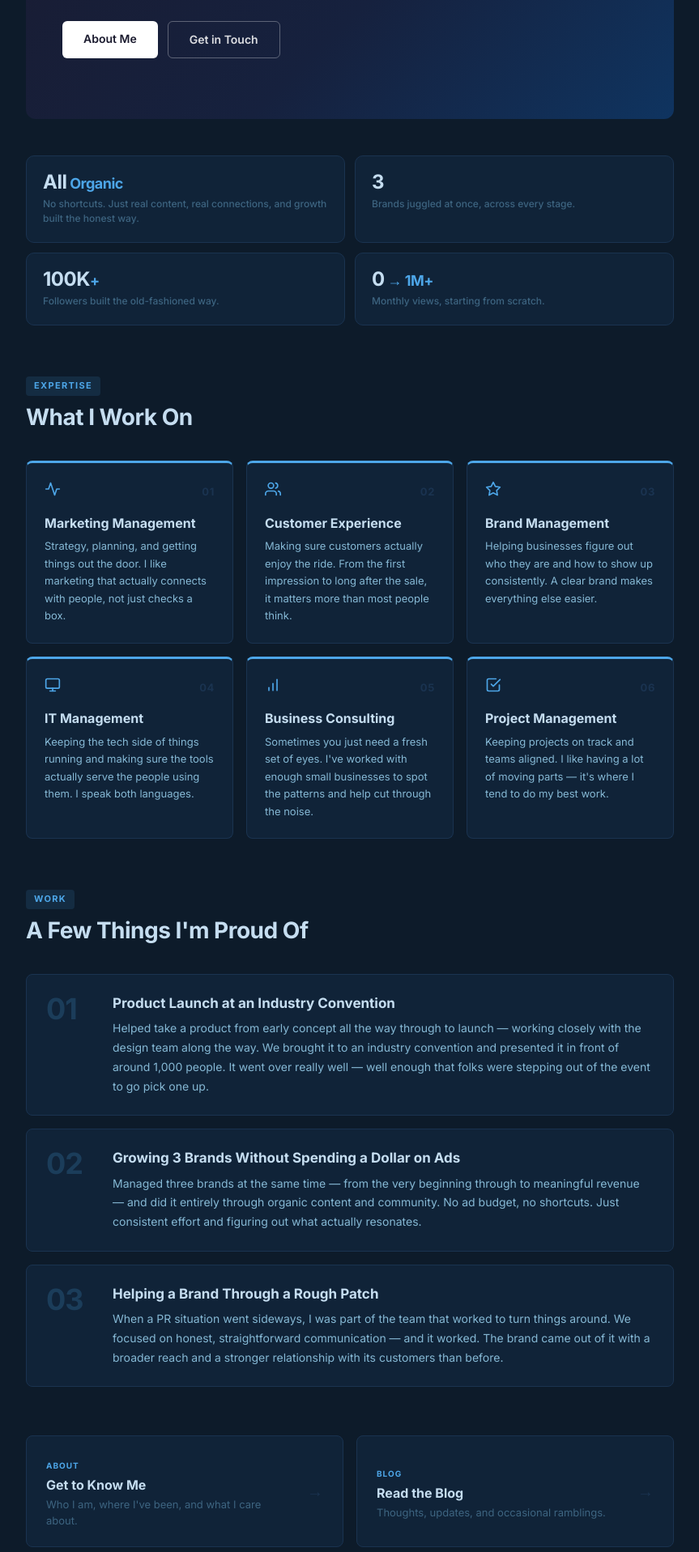
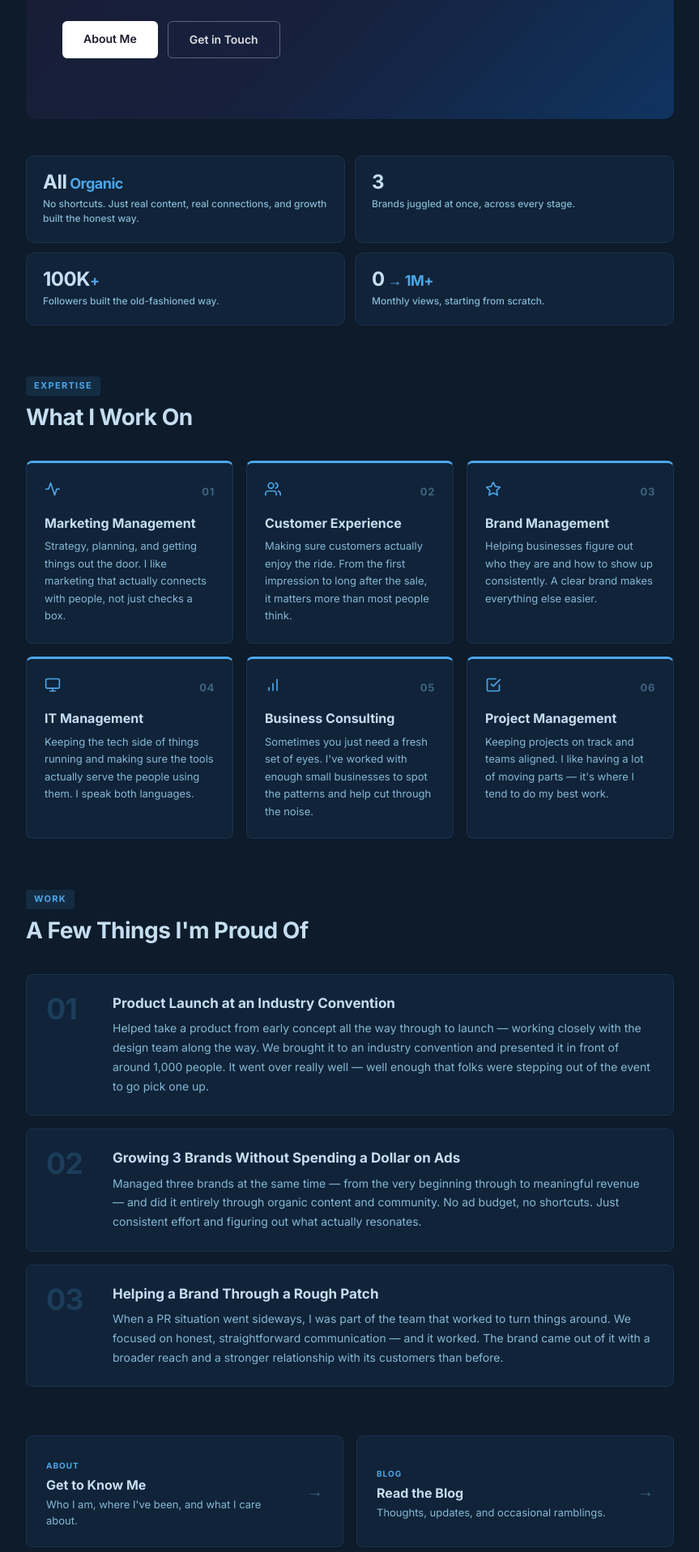
Before and after one commit to haye8277/haye8277.github.io, a Jekyll site: the page built from index.html, in a window 1280 px wide. Shown: the part 470-2387 px from the top of the page at 81% size, without its empty margins (208-1071 px from the left). Built offline with Jekyll 4.4.1, drawn with Linux system fonts in a browser that asks for light colours.

Commit message:
Improve text contrast on homepage and footer
- Footer copyright and links: grey-color -> grey-color-dark (#85b8d4)
- Stat labels: grey-color -> grey-color-dark
- Skill card numbers: grey-color-light -> grey-color (decorative but visible)
- Link card descriptions: grey-color -> grey-color-dark
- Link card arrows: grey-color-light -> grey-color

Co-Authored-By: Claude Sonnet 4.6 <noreply@anthropic.com>

```diff
--- a/_sass/_layout.scss
+++ b/_sass/_layout.scss
@@ -159,7 +159,7 @@
 
 .footer-copyright {
     font-size: 12px;
-    color: $grey-color;
+    color: $grey-color-dark;
     margin-top: 3px;
     margin-bottom: 0;
 }
@@ -179,7 +179,7 @@
     gap: 6px;
     font-size: 13px;
     font-weight: 500;
-    color: $grey-color;
+    color: $grey-color-dark;
     text-decoration: none;
     transition: color 0.2s ease;
 
@@ -591,7 +591,7 @@
 .ri-stat-label {
     font-size: 12px;
     font-weight: 500;
-    color: $grey-color;
+    color: $grey-color-dark;
     line-height: 1.5;
 }
 
@@ -777,7 +777,7 @@
 .ri-skill-num {
     font-size: 13px;
     font-weight: 700;
-    color: $grey-color-light;
+    color: $grey-color;
     letter-spacing: 0.05em;
 }
 
@@ -825,7 +825,7 @@
 
     p {
         font-size: 13px;
-        color: $grey-color;
+        color: $grey-color-dark;
         margin-bottom: 0;
         line-height: 1.5;
     }
@@ -843,7 +843,7 @@
 
 .ri-link-arrow {
     font-size: 20px;
-    color: $grey-color-light;
+    color: $grey-color;
     flex-shrink: 0;
     transition: all 0.2s ease;
 }
```
